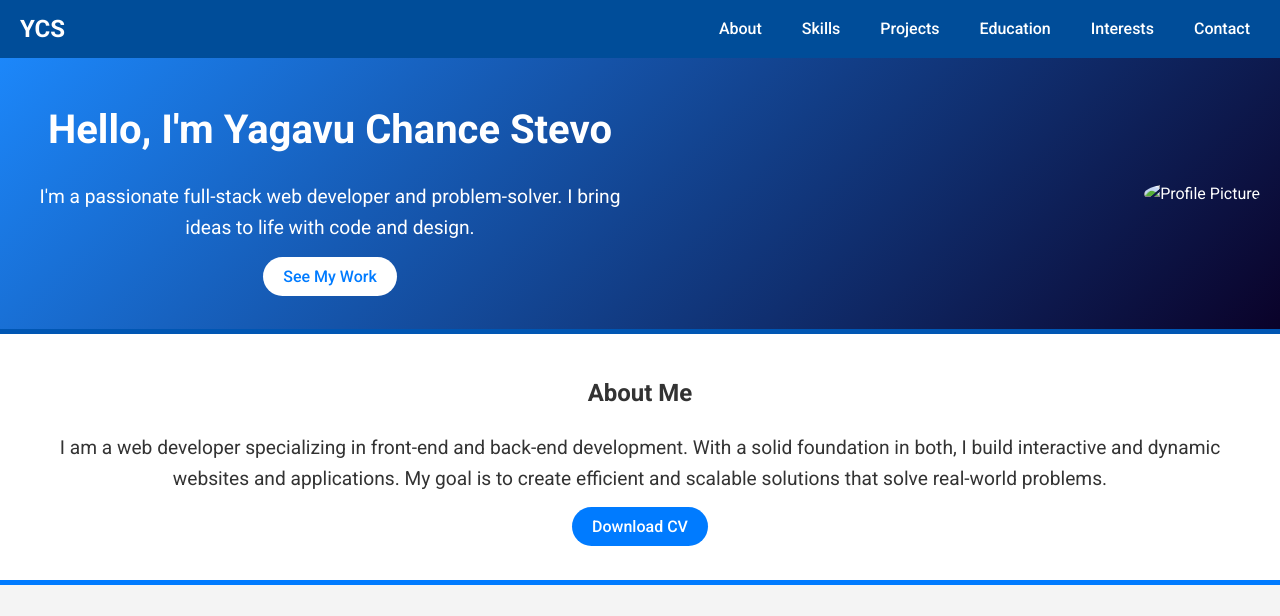
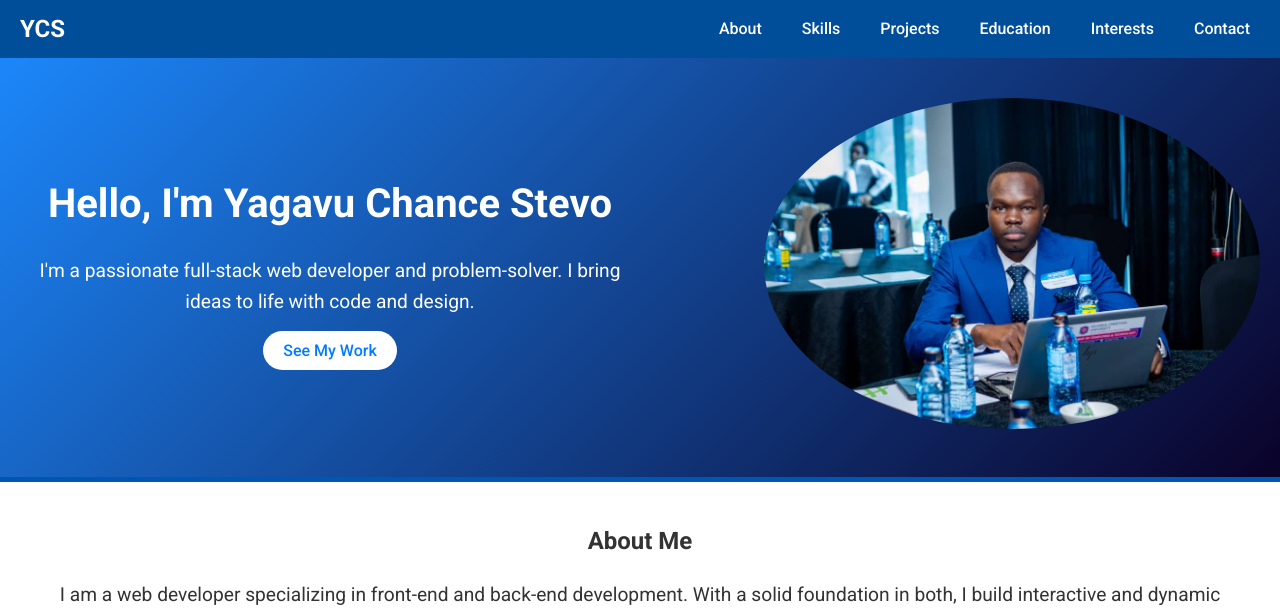
Before and after one commit to yagavuchance/portfolio, a plain HTML site: page index.html in a window 1280 px wide. Shown: the top 616 px of the page. Drawn offline with Linux system fonts and the light colour scheme; the site is published under a folder, as on GitHub Pages, so addresses that start at the root find nothing.

Commit message:
'image-update'

```diff
--- a/index.html
+++ b/index.html
@@ -40,7 +40,7 @@
             <a href="#projects" class="btn">See My Work</a>
         </div>
         <div class="hero-image">
-            <img src="/images/1.jpg" alt="Profile Picture" class="profile-picture">
+            <img src="images/1.jpg" alt="Profile Picture" class="profile-picture">
         </div>
     </section>
 
```
